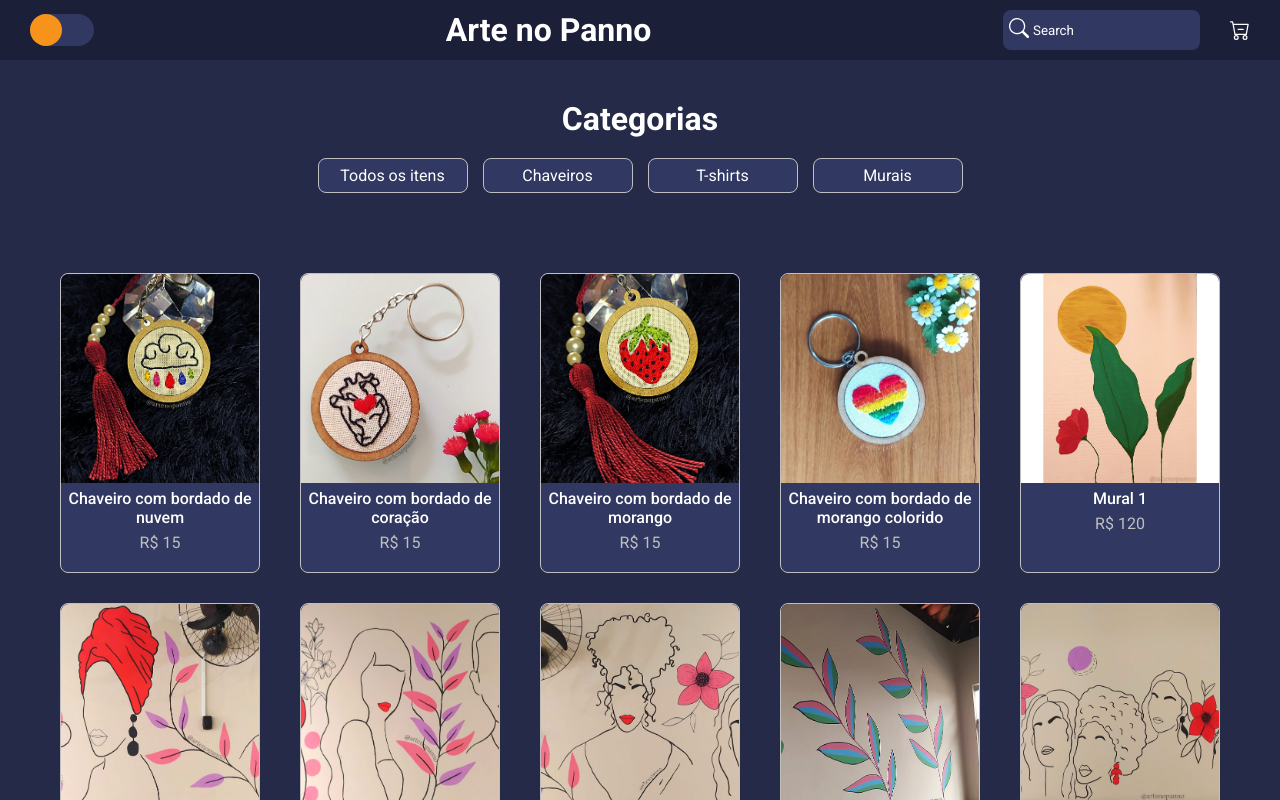
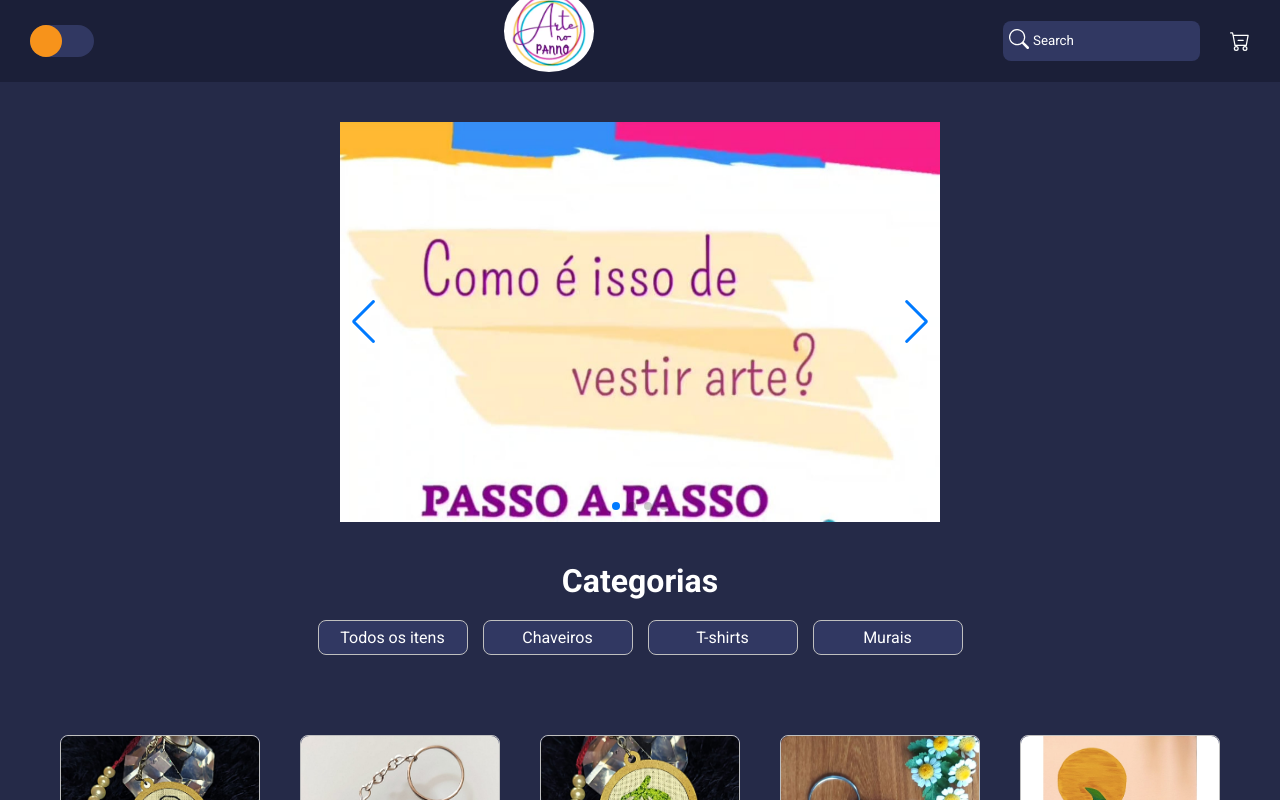
Before and after one commit to Adrianodbs/Arte-no-panno-react, a React (Vite) app: page / in a window 1280 px wide. Shown: the top 800 px of the page. Built offline with nearby package versions, Linux system fonts and the light colour scheme.

Commit message:
adicionando slide

```diff
--- a/package.json
+++ b/package.json
@@ -12,7 +12,9 @@
     "react": "^18.2.0",
     "react-dom": "^18.2.0",
     "react-icons": "^4.8.0",
-    "styled-components": "^5.3.8"
+    "react-image-gallery": "^1.2.11",
+    "styled-components": "^5.3.8",
+    "swiper": "^9.1.0"
   },
   "devDependencies": {
     "@types/react": "^18.0.27",
--- a/src/App.jsx
+++ b/src/App.jsx
@@ -5,6 +5,7 @@ import { Global } from './styles/GlobalStyle'
 import { useContext } from 'react'
 import { ThemeContext } from './contexts/theme'
 import Main from './components/Main'
+import ComoComprar from './components/como-comprar'
 
 function App() {
   const { theme } = useContext(ThemeContext)
--- a/src/components/Header/index.jsx
+++ b/src/components/Header/index.jsx
@@ -1,12 +1,13 @@
 import Toggle from './components/Toggle'
 import * as C from './styles'
 import { BsSearch, BsCartDash, BsFillCartFill } from 'react-icons/bs'
+import logo from '../../../public/assets/logo.png'
 
 function Header() {
   return (
     <C.Container>
       <Toggle />
-      <h1>Arte no Panno</h1>
+      <img className="logo" src={logo} alt="Logo" />
       <C.Right>
         <div>
           <BsSearch className="lupa" size={20} />
--- a/src/components/Header/styles.js
+++ b/src/components/Header/styles.js
@@ -9,6 +9,13 @@ export const Container = styled.header`
   justify-content: space-between;
   align-items: center;
   padding: 10px 30px;
+
+  .logo {
+    border-radius: 50%;
+    object-fit: cover;
+    width: 90px;
+    margin-top: -20px;
+  }
 `
 
 export const Right = styled.div`
--- a/src/components/Main/index.jsx
+++ b/src/components/Main/index.jsx
@@ -3,12 +3,14 @@ import { Lista } from '../../lista-de-produtos/lista'
 import Produto from './components/Produto'
 
 import { useState } from 'react'
+import ComoComprar from '../como-comprar'
 
 function Main() {
   const [produto, setProduto] = useState('todos')
 
   return (
     <C.Container>
+      <ComoComprar />
       <C.Header>
         <h1>Categorias</h1>
         <div>
--- /dev/null
+++ b/src/components/como-comprar/index.jsx
@@ -0,0 +1,35 @@
+import * as C from './styles'
+
+import pp1 from '../../../public/assets/pp1.jpeg'
+import pp2 from '../../../public/assets/pp2.jpeg'
+import pp3 from '../../../public/assets/pp3.jpeg'
+import pp4 from '../../../public/assets/pp4.jpeg'
+
+import { Swiper, SwiperSlide } from 'swiper/react'
+import { Navigation, Pagination } from 'swiper'
+import 'swiper/css'
+import 'swiper/css/navigation'
+import 'swiper/css/pagination'
+
+function ComoComprar() {
+  const slides = [pp1, pp2, pp3, pp4]
+  return (
+    <C.Container>
+      <Swiper
+        className="slide-container"
+        modules={[Navigation, Pagination]}
+        navigation
+        pagination
+        loop
+      >
+        {slides.map(slide => (
+          <SwiperSlide>
+            <img src={slide} alt={slide} />
+          </SwiperSlide>
+        ))}
+      </Swiper>
+    </C.Container>
+  )
+}
+
+export default ComoComprar
--- /dev/null
+++ b/src/components/como-comprar/styles.js
@@ -0,0 +1,19 @@
+import styled from 'styled-components'
+
+export const Container = styled.div`
+  padding-top: 40px;
+  display: flex;
+  justify-content: center;
+  align-items: center;
+
+  .slide-container {
+    max-width: 600px;
+    max-height: 400px;
+    user-select: none;
+
+    img {
+      width: 100%;
+      object-fit: cover;
+    }
+  }
+`
```
Also changed, not shown: 1 other file (tests, documents, lock files or other folders).
